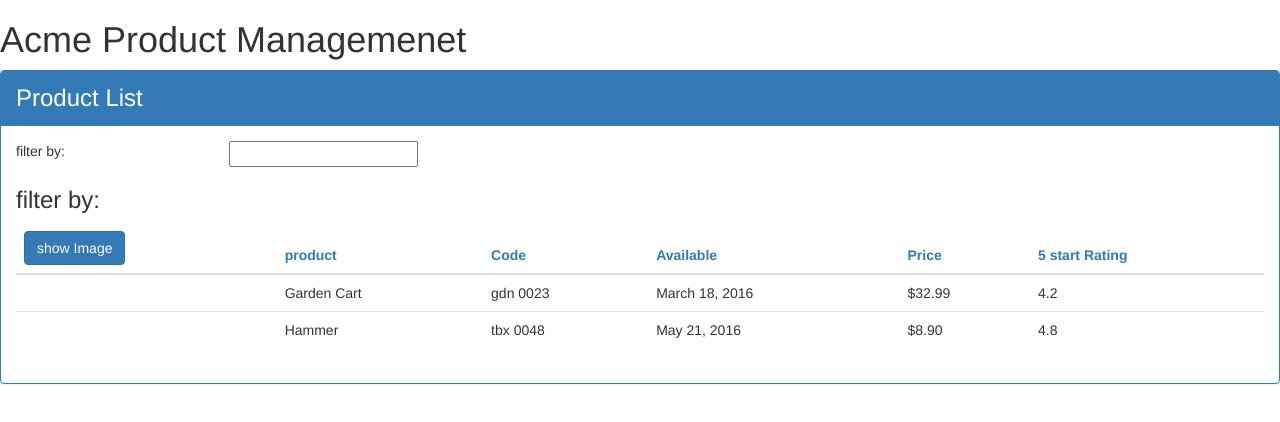
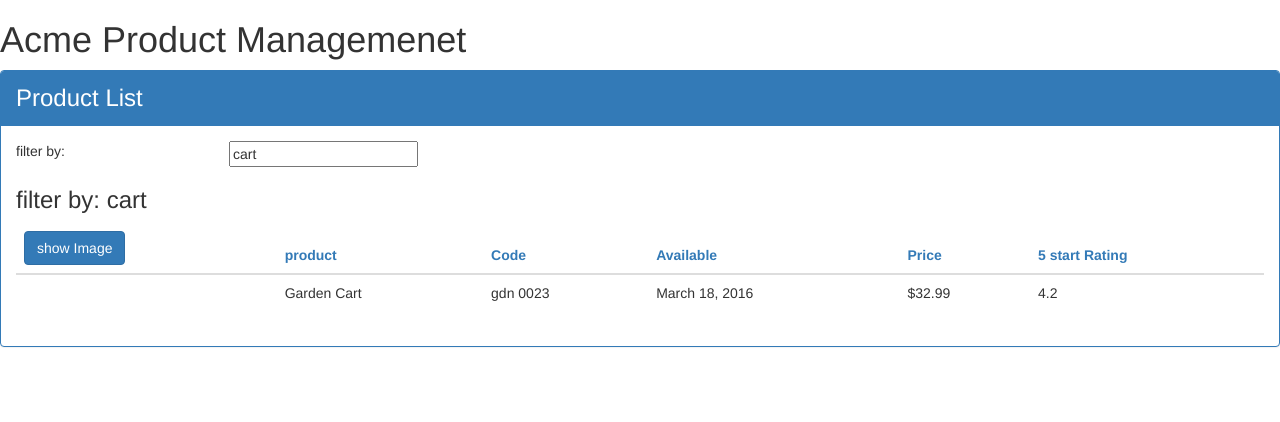
Before and after one commit to Eric-mercado/angularTestProject, an Angular app: page / in a window 1280 px wide. Shown: the top 422 px of the page. Built offline with nearby package versions, Linux system fonts and the light colour scheme.

Commit message:
adding filtering on products

```diff
--- a/src/app/products/product-list.component.html
+++ b/src/app/products/product-list.component.html
@@ -33,7 +33,7 @@
                     </tr>
                 </thead>
                 <tbody>
-                    <tr *ngFor= 'let product of products'>
+                    <tr *ngFor= 'let product of filteredProducts'>
                         <td>
                             <img *ngIf='showImage'
                             [src]='product.imageUrl'
--- a/src/app/products/product-list.component.ts
+++ b/src/app/products/product-list.component.ts
@@ -12,9 +12,9 @@
         pageTitle: String = 'Product List'
         imageWidth: number = 50;
         imageMargin: number = 2;
-        listFilte: string = 'cart';
+        filteredProducts: IProduct[];
+        _listFilter: string;
         showImage: boolean = false;
-
         products: IProduct[] = [
             {
                 "productId": 2,
@@ -45,4 +45,27 @@
         ngOnInit(): void {
             console.log('initiating');
         }
+
+        get listFilter(): string{
+            return this._listFilter;
+        }
+
+        set listFilter(value:string){
+            this._listFilter = value;
+            this.filteredProducts=this.listFilter ?
+                this.performFilter(this.listFilter) :
+                this.products;
+        }
+
+        performFilter(filterBy: string): IProduct[] {
+            filterBy = filterBy.toLocaleLowerCase();
+            return this.products.filter((product: IProduct) =>
+                    product.productName.toLocaleLowerCase().indexOf(filterBy) !==- 1)
+        }
+
+        constructor() {
+            this.filteredProducts = this.products;
+            this.listFilter = 'cart'
+
+        }
 }
```
